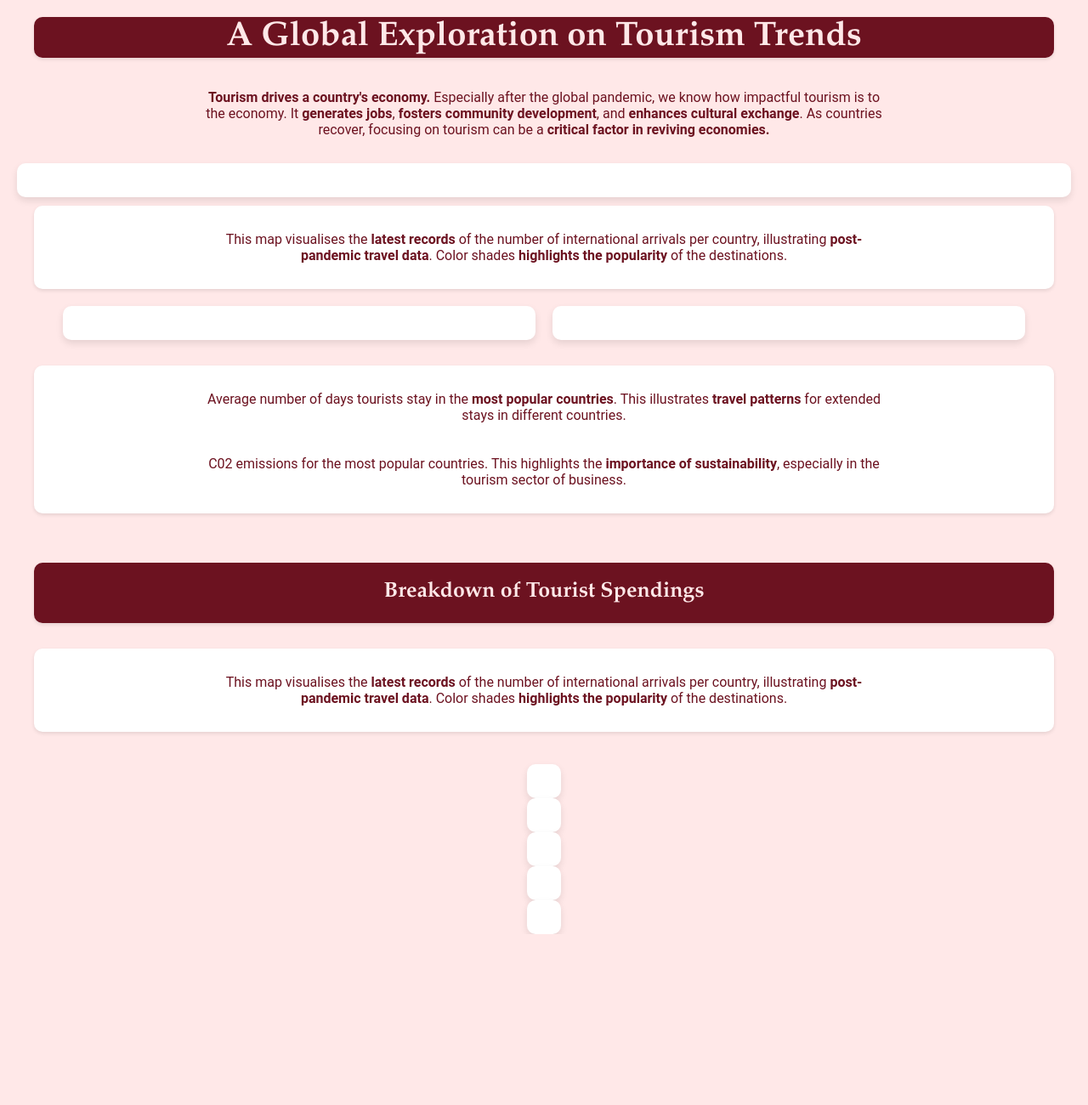
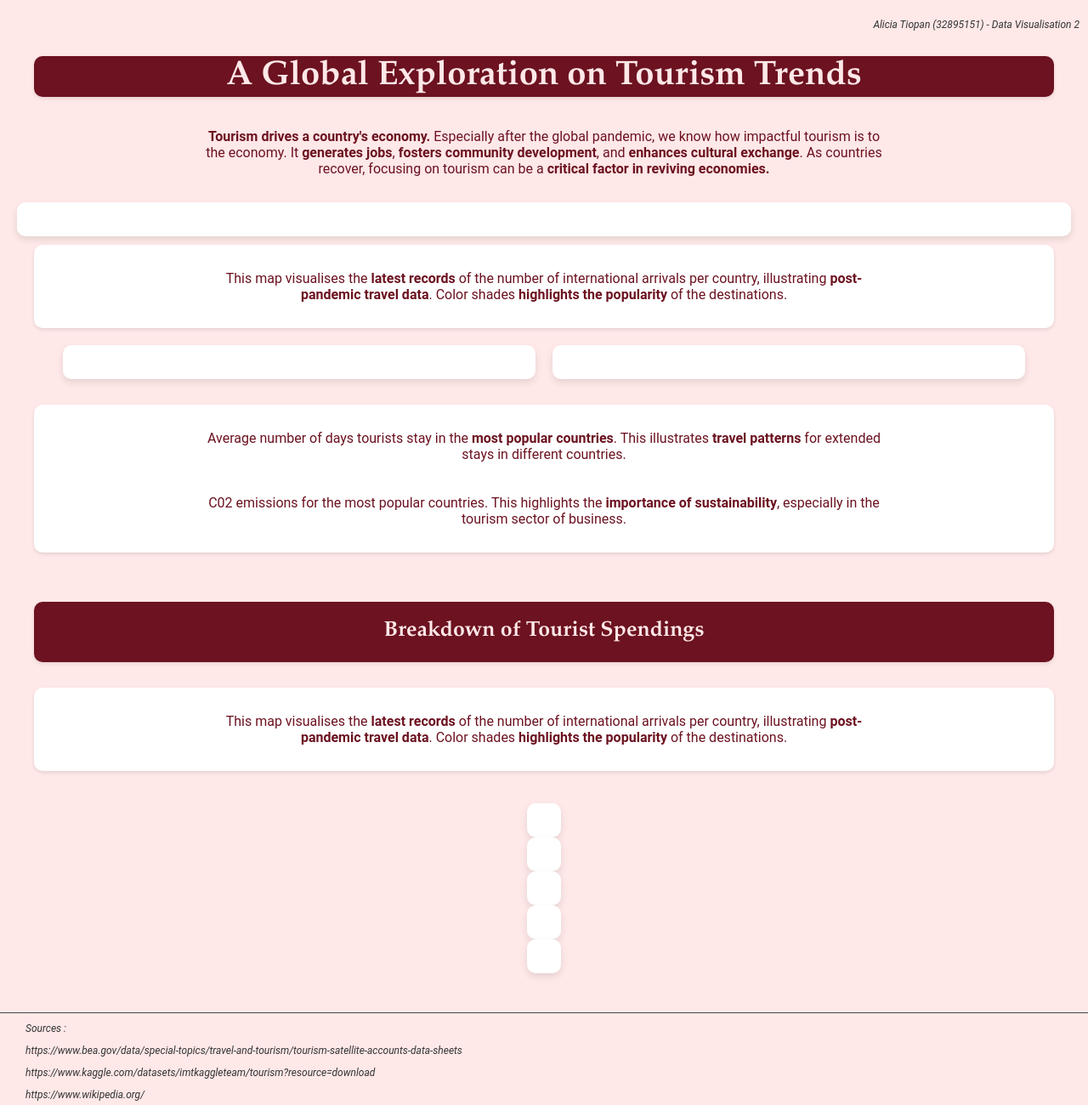
Before and after one commit to AliciaT1402/FIT3179---Data-Visualisation-2, a plain HTML site: page index.html in a window 1280 px wide. Shown: the whole page at 85% size. Before the commit the page ends 1099 px from the top, so only its background shows below. Drawn offline with Linux system fonts and the light colour scheme; a script that the page names is missing.

Commit message:
Added sources.

```diff
--- a/css/style.css
+++ b/css/style.css
@@ -54,6 +54,27 @@ h2 {
   max-width: 800px;
 }
 
+.creds {
+  top: 20px;
+  right: 20px;
+  padding : 10px;
+  text-align: right;
+  font-size: 12px; /* Adjust size as needed */
+  color: #333; /* Adjust color as needed */
+  font-style: italic;
+}
+
+.src {
+  top: 20px;
+  left: 20px;
+  padding : 0 30px 0;
+  text-align: left;
+  font-size: 12px; /* Adjust size as needed */
+  color: #333; /* Adjust color as needed */
+  font-style: italic;
+}
+
+
 /* Map Container */
 .map-container {
   display: flex;
--- a/index.html
+++ b/index.html
@@ -14,6 +14,8 @@
   </head>
 
   <body>
+    <p class="creds">Alicia Tiopan (32895151) - Data Visualisation 2</p>
+
     <div class="title-container"><h1>A Global Exploration on Tourism Trends</h1></div>
 
     <p class="description">
@@ -70,6 +72,13 @@
       </div>
     </div>
 
+    <br><br><hr style="border: none; height: 0.5px; background-color: #494848;">
+
+    <p class="src">Sources :</p>
+    <p class="src"> https://www.bea.gov/data/special-topics/travel-and-tourism/tourism-satellite-accounts-data-sheets</p>
+    <p class="src"> https://www.kaggle.com/datasets/imtkaggleteam/tourism?resource=download</p>
+    <p class="src"> https://www.wikipedia.org/</p><br>
+
     <script type="text/javascript">
         var chart1 = "js/map.vg.json";
         var chart2 = "js/line.vg.json";
```
